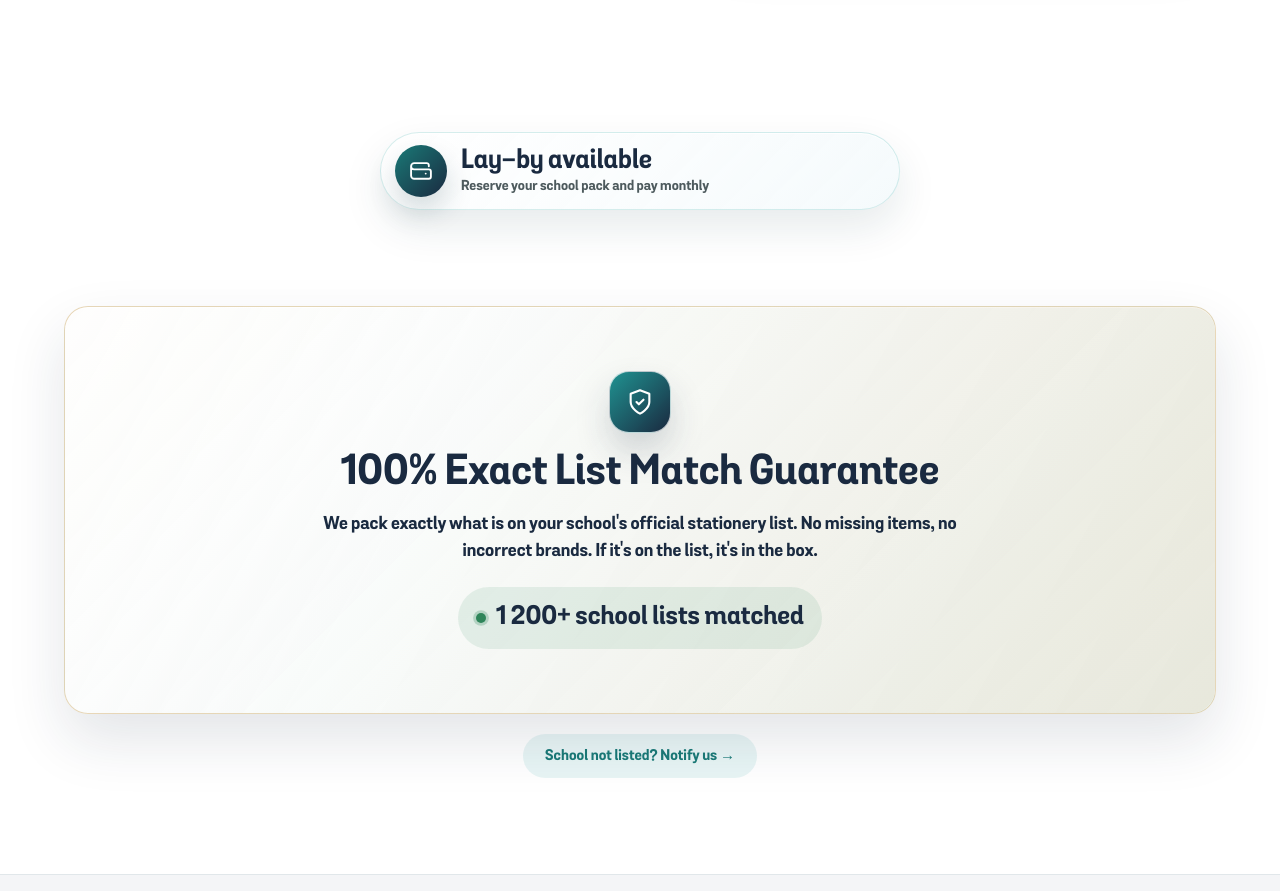
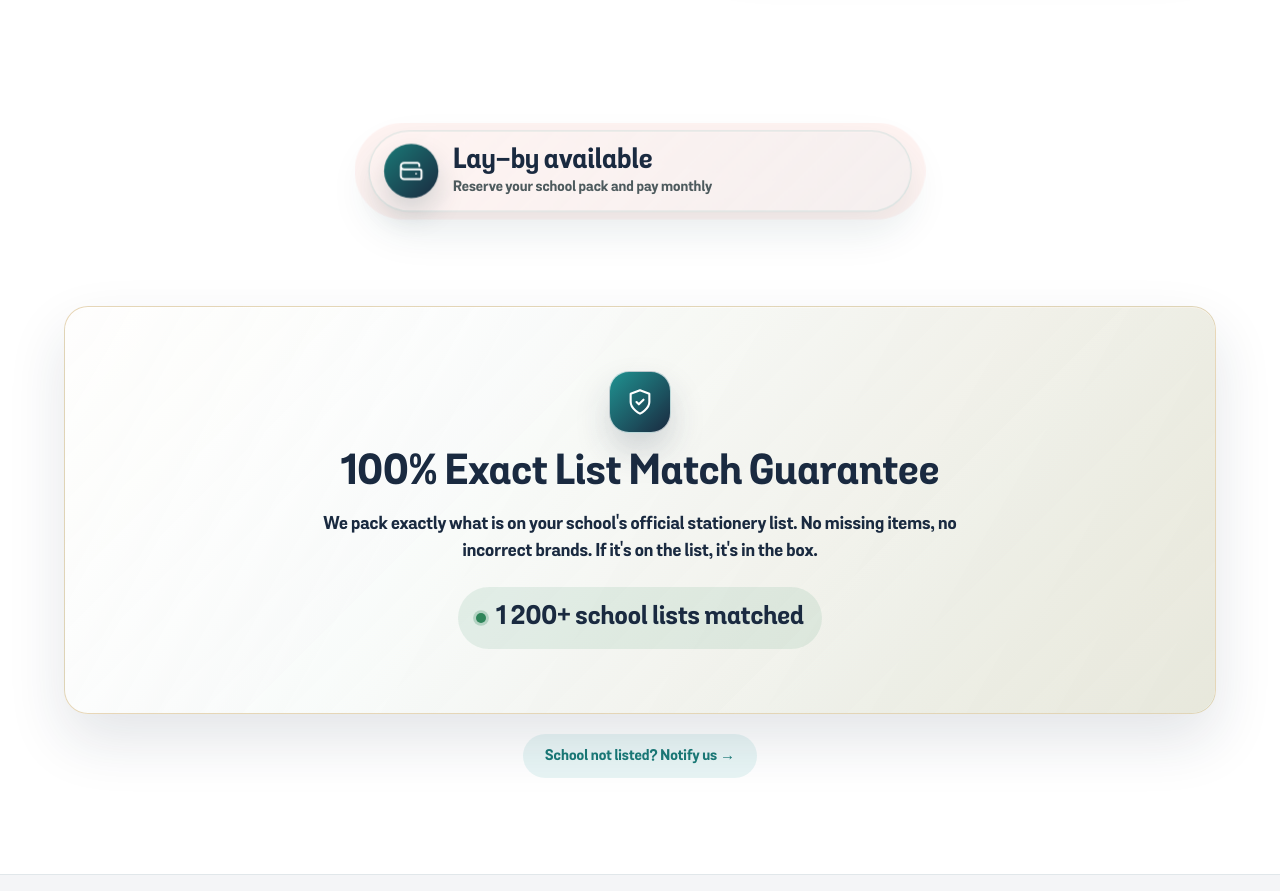
Before and after one commit to mcebisidesigner-spec/pexpacks-supplies, a Next.js app: page / in a window 1280 px wide. Shown: the part 880-1771 px from the top of the page. Built offline with nearby package versions, Linux system fonts and the light colour scheme.

Commit message:
Refine lay-by CTA heartbeat

```diff
--- a/components/marketing/MarketingHome.module.css
+++ b/components/marketing/MarketingHome.module.css
@@ -233,7 +233,7 @@
     0 18px 40px rgba(18, 57, 69, 0.1),
     inset 0 1px 0 rgba(255, 255, 255, 0.85);
   transform-origin: center;
-  animation: laybyHeartbeat 2.7s ease-in-out infinite;
+  animation: laybyHeartbeat 1.35s ease-in-out infinite;
   transition: transform 0.2s ease, box-shadow 0.2s ease, border-color 0.2s ease;
 }
 
@@ -246,7 +246,7 @@
   background: rgba(255, 111, 89, 0.12);
   opacity: 0;
   transform: scale(0.94);
-  animation: laybyHalo 2.7s ease-in-out infinite;
+  animation: laybyHalo 1.35s ease-in-out infinite;
 }
 
 .laybySpotlightLink:hover {
@@ -298,41 +298,50 @@
 }
 
 @keyframes laybyHeartbeat {
-  0%,
-  58%,
-  100% {
+  0% {
     transform: scale(1);
   }
 
-  10% {
-    transform: scale(1.045);
+  18% {
+    transform: scale(1.055);
   }
 
-  18% {
-    transform: scale(0.992);
+  34% {
+    transform: scale(0.985);
   }
 
-  28% {
-    transform: scale(1.028);
+  52% {
+    transform: scale(1.035);
+  }
+
+  72% {
+    transform: scale(0.995);
+  }
+
+  100% {
+    transform: scale(1);
   }
 }
 
 @keyframes laybyHalo {
-  0%,
-  60%,
-  100% {
+  0% {
     opacity: 0;
     transform: scale(0.94);
   }
 
-  14% {
+  22% {
     opacity: 1;
-    transform: scale(1.05);
+    transform: scale(1.08);
   }
 
-  34% {
+  54% {
+    opacity: 0.34;
+    transform: scale(1.15);
+  }
+
+  100% {
     opacity: 0;
-    transform: scale(1.14);
+    transform: scale(1.22);
   }
 }
 
```
